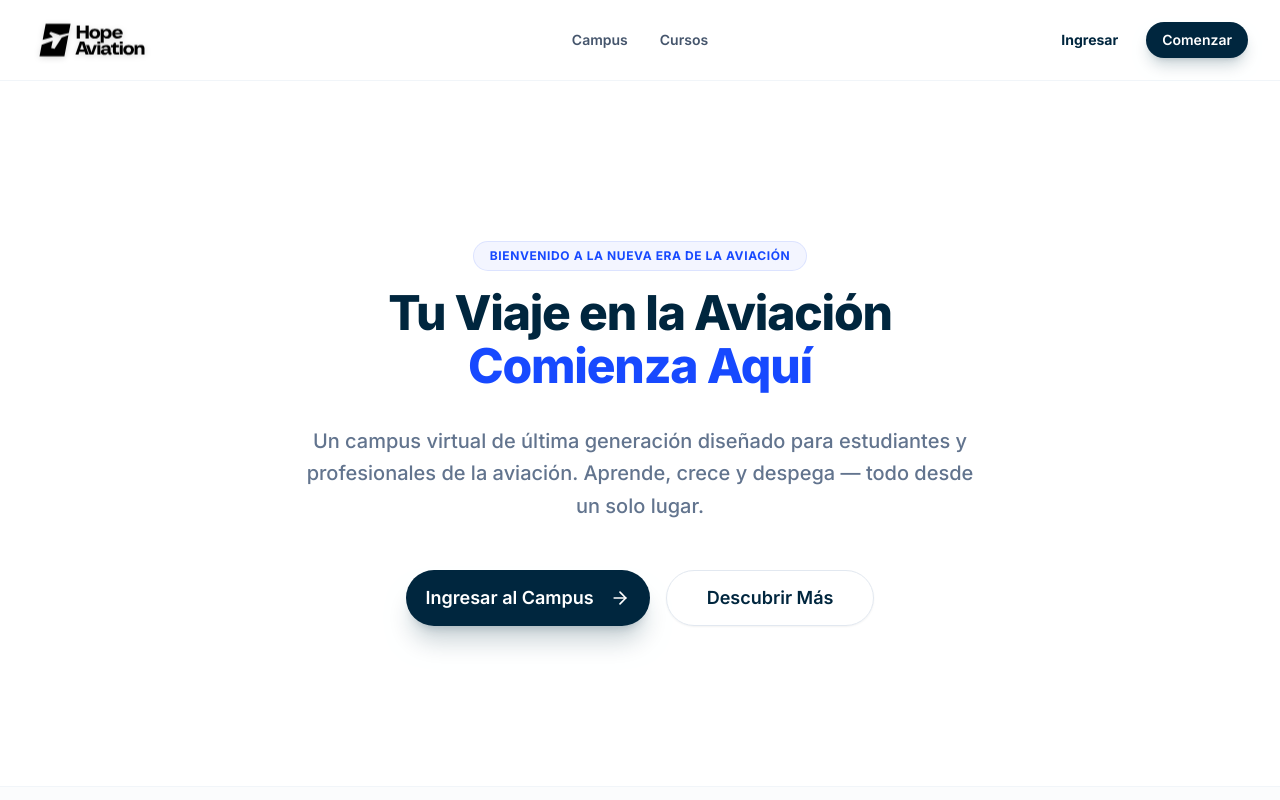
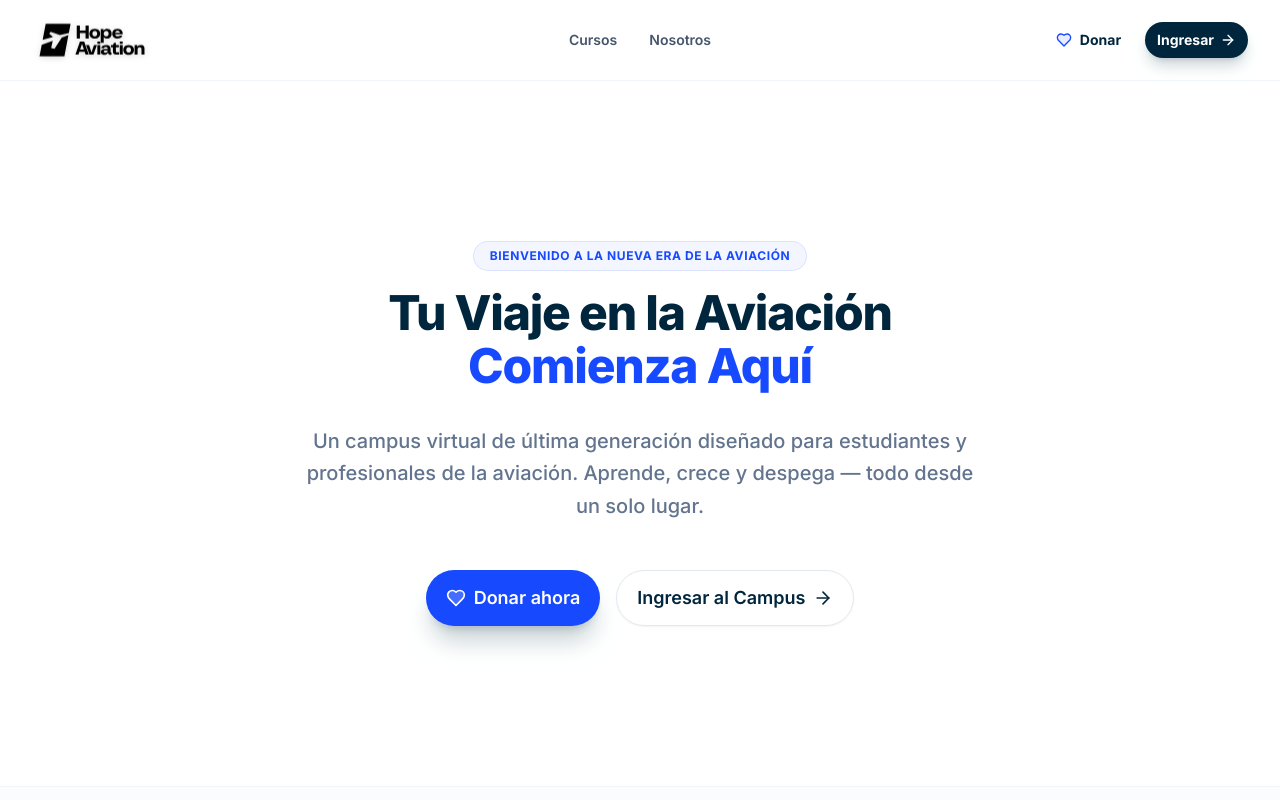
Before and after one commit to elianlehoux/hope-aviation, a Next.js app: page / in a window 1280 px wide. Shown: the top 800 px of the page. Built offline with nearby package versions, Linux system fonts and the light colour scheme; no server answers.

Commit message:
feat: add CampusSidebar component, implement useUser hook, and update navigation and UI for donations and auth-aware routing.

```diff
--- a/app/campus/layout.tsx
+++ b/app/campus/layout.tsx
@@ -3,6 +3,7 @@ import { Suspense } from "react";
 import { createClient } from "@/lib/supabase/server";
 import { LogoutButton } from "@/components/auth/logout-button";
 import { CampusMobileNav } from "@/components/features/campus/CampusMobileNav";
+import { CampusSidebar } from "@/components/features/campus/CampusSidebar";
 
 /**
  * Campus layout — shell for all /campus/* routes.
@@ -21,38 +22,7 @@ export default function CampusLayout({
 
   return (
     <div className="min-h-screen flex bg-background text-foreground">
-      <aside className="hidden xl:flex w-64 flex-col border-r border-border bg-card">
-        <div className="flex items-center px-6 h-20 border-b border-border">
-          <Link href="/" className="group flex items-center w-fit">
-            <img
-              src="/logos/Hope Black.svg"
-              alt="Hope Aviation"
-              className="h-20 w-auto drop-shadow-sm scale-[1.5] origin-left transition-transform duration-300 group-hover:scale-[1.55]"
-            />
-          </Link>
-        </div>
-
-        <nav className="flex-1 flex flex-col gap-1 px-3 py-4">
-          {navLinks.map((link) => (
-            <Link
-              key={link.href}
-              href={link.href}
-              className="rounded-lg px-3 py-2.5 text-sm font-medium text-muted-foreground hover:text-foreground hover:bg-accent transition-colors"
-            >
-              {link.label}
-            </Link>
-          ))}
-        </nav>
-
-        <div className="border-t border-border px-6 py-4">
-          <Link
-            href="/"
-            className="text-xs text-muted-foreground hover:text-foreground transition-colors"
-          >
-            ← Back to Home
-          </Link>
-        </div>
-      </aside>
+      <CampusSidebar navLinks={navLinks} />
 
       <div className="flex-1 flex flex-col">
         <Suspense fallback={<CampusHeaderFallback navLinks={navLinks} />}>
--- a/app/page.tsx
+++ b/app/page.tsx
@@ -12,7 +12,8 @@ import {
   Users,
   Award,
   ArrowRight,
-  CheckCircle2
+  CheckCircle2,
+  Heart
 } from "lucide-react";
 
 /**
@@ -48,14 +49,17 @@ export default function LandingPage() {
           </p>
 
           <div className="mt-12 flex flex-col sm:flex-row items-center justify-center gap-4">
-            <Button asChild size="lg" className="h-14 px-10 text-lg shadow-xl shadow-primary/20 group">
-              <Link href="/campus">
-                Ingresar al Campus
-                <ArrowRight className="ml-2 size-5 transition-transform group-hover:translate-x-1" />
+            <Button asChild size="lg" className="h-14 px-10 text-lg shadow-xl shadow-primary/20 group bg-accent hover:bg-accent/90 border-none">
+              <Link href="/donate" className="flex items-center gap-2">
+                <Heart className="size-5 fill-white/20" />
+                Donar ahora
               </Link>
             </Button>
-            <Button asChild variant="outline" size="lg" className="h-14 px-10 text-lg border-slate-200 hover:bg-slate-50">
-              <a href="#features">Descubrir Más</a>
+            <Button asChild variant="outline" size="lg" className="h-14 px-10 text-lg border-slate-200 hover:bg-slate-50 group">
+              <Link href="/campus" className="flex items-center gap-2">
+                Ingresar al Campus
+                <ArrowRight className="size-5 transition-transform group-hover:translate-x-1" />
+              </Link>
             </Button>
           </div>
         </div>
--- a/components/auth/logout-button.tsx
+++ b/components/auth/logout-button.tsx
@@ -23,7 +23,7 @@ export function LogoutButton() {
       type="button"
       onClick={onLogout}
       disabled={loading}
-      className="rounded-full border border-border bg-muted px-3 py-1.5 text-xs font-medium hover:bg-accent transition-colors disabled:opacity-60"
+      className="rounded-full border border-accent/20 bg-accent/5 px-4 py-1.5 text-xs font-semibold text-accent hover:bg-accent hover:text-white transition-all duration-200 disabled:opacity-60"
     >
       {loading ? "Signing out…" : "Sign out"}
     </button>
--- a/components/features/campus/CampusMobileNav.tsx
+++ b/components/features/campus/CampusMobileNav.tsx
@@ -13,12 +13,17 @@ interface NavLink {
 
 export function CampusMobileNav({ navLinks }: { navLinks: NavLink[] }) {
   const [isOpen, setIsOpen] = React.useState(false);
+  const [mounted, setMounted] = React.useState(false);
   const pathname = usePathname();
 
   // Close menu automatically if the route changes
   React.useEffect(() => {
     setIsOpen(false);
   }, [pathname]);
+
+  React.useEffect(() => {
+    setMounted(true);
+  }, []);
 
   // Prevent background scrolling when overlay is active
   React.useEffect(() => {
@@ -87,16 +92,16 @@ export function CampusMobileNav({ navLinks }: { navLinks: NavLink[] }) {
         <nav className="flex-1 overflow-y-auto px-4 py-4 space-y-1">
           {navLinks.map((link) => {
             // Simplified active path matching
-            const isActive = pathname === link.href || (pathname.startsWith(link.href) && link.href !== "/campus");
+            const isActive = mounted && (pathname === link.href || (pathname.startsWith(link.href) && link.href !== "/campus"));
             return (
               <Link
                 key={link.href}
                 href={link.href}
-                className={`block rounded-lg px-4 py-3 text-sm font-medium transition-colors
+                className={`block rounded-lg px-4 py-3 text-sm font-medium transition-all duration-200
                   ${
                     isActive
-                      ? "bg-accent/10 text-accent font-semibold"
-                      : "text-muted-foreground hover:bg-accent/5 hover:text-foreground"
+                      ? "bg-accent text-white shadow-lg shadow-accent/20 font-semibold"
+                      : "text-muted-foreground hover:bg-accent hover:text-white"
                   }
                 `}
                 onClick={() => setIsOpen(false)}
--- /dev/null
+++ b/components/features/campus/CampusSidebar.tsx
@@ -0,0 +1,63 @@
+"use client";
+
+import * as React from "react";
+import Link from "next/link";
+import { usePathname } from "next/navigation";
+
+interface NavLink {
+  href: string;
+  label: string;
+}
+
+export function CampusSidebar({ navLinks }: { navLinks: NavLink[] }) {
+  const pathname = usePathname();
+  const [mounted, setMounted] = React.useState(false);
+
+  React.useEffect(() => {
+    setMounted(true);
+  }, []);
+
+  return (
+    <aside className="hidden xl:flex w-64 flex-col border-r border-border bg-card">
+      <div className="flex items-center px-6 h-20 border-b border-border">
+        <Link href="/" className="group flex items-center w-fit">
+          <img
+            src="/logos/Hope Black.svg"
+            alt="Hope Aviation"
+            className="h-20 w-auto drop-shadow-sm scale-[1.5] origin-left transition-transform duration-300 group-hover:scale-[1.55]"
+          />
+        </Link>
+      </div>
+
+      <nav className="flex-1 flex flex-col gap-1 px-3 py-4">
+        {navLinks.map((link) => {
+          const isActive = mounted && (pathname === link.href || (pathname.startsWith(link.href) && link.href !== "/campus"));
+          return (
+            <Link
+              key={link.href}
+              href={link.href}
+              className={`rounded-lg px-3 py-2.5 text-sm font-medium transition-all duration-200
+                ${
+                  isActive
+                    ? "bg-accent text-white shadow-lg shadow-accent/20"
+                    : "text-muted-foreground hover:text-white hover:bg-accent"
+                }
+              `}
+            >
+              {link.label}
+            </Link>
+          );
+        })}
+      </nav>
+
+      <div className="border-t border-border px-6 py-4">
+        <Link
+          href="/"
+          className="text-xs text-muted-foreground hover:text-accent transition-colors font-medium"
+        >
+          ← Back to Home
+        </Link>
+      </div>
+    </aside>
+  );
+}
--- a/components/shared/navbar.tsx
+++ b/components/shared/navbar.tsx
@@ -3,8 +3,12 @@
 import * as React from "react";
 import Link from "next/link";
 import { Button } from "@/components/ui/button";
+import { useUser } from "@/hooks/use-user";
+import { ArrowRight, Heart } from "lucide-react";
 
 const Navbar = () => {
+  const { user, loading } = useUser();
+
   return (
     <nav className="sticky top-0 z-50 w-full border-b border-slate-100 bg-white/80 backdrop-blur-xl supports-[backdrop-filter]:bg-white/60">
       <div className="container mx-auto flex h-20 items-center justify-between px-4 md:px-8">
@@ -22,28 +26,36 @@ const Navbar = () => {
         {/* Navigation Links (Centered) */}
         <div className="hidden flex-1 justify-center gap-8 md:flex">
           <Link
-            href="/campus"
-            className="flex items-center text-sm font-semibold text-slate-600 transition-colors hover:text-primary relative group"
-          >
-            Campus
-            <span className="absolute -bottom-1 left-0 w-0 h-0.5 bg-accent transition-all group-hover:w-full" />
-          </Link>
-          <Link
             href="/courses"
             className="flex items-center text-sm font-semibold text-slate-600 transition-colors hover:text-primary relative group"
           >
             Cursos
             <span className="absolute -bottom-1 left-0 w-0 h-0.5 bg-accent transition-all group-hover:w-full" />
           </Link>
+          <Link
+            href="/about"
+            className="flex items-center text-sm font-semibold text-slate-600 transition-colors hover:text-primary relative group"
+          >
+             Nosotros
+            <span className="absolute -bottom-1 left-0 w-0 h-0.5 bg-accent transition-all group-hover:w-full" />
+          </Link>
         </div>
 
         {/* Action Buttons Section */}
         <div className="flex-1 flex items-center justify-end gap-3">
-          <Button variant="ghost" size="sm" className="font-bold text-primary">
-            Ingresar
+          <Button asChild variant="ghost" size="sm" className="hidden sm:flex font-bold text-primary hover:bg-accent/5 transition-colors">
+            <Link href="/donate" className="flex items-center gap-2">
+              <Heart className="size-4 text-accent fill-accent/10" />
+              Donar
+            </Link>
           </Button>
-          <Button size="sm" className="shadow-lg shadow-primary/20">
-            Comenzar
+
+          <Button asChild size="sm" className="shadow-lg shadow-primary/20 font-bold px-6 group">
+            <Link href={user ? "/campus" : "/auth/login"} className="flex items-center gap-1.5">
+              {!loading && (user ? "Ir al Campus" : "Ingresar")}
+              {loading && "Cargando..."}
+              <ArrowRight className="size-4 transition-transform group-hover:translate-x-1" />
+            </Link>
           </Button>
         </div>
       </div>
--- /dev/null
+++ b/hooks/use-user.ts
@@ -0,0 +1,36 @@
+"use client";
+
+import { useEffect, useState } from "react";
+import { createClient } from "@/lib/supabase/client";
+import { User } from "@supabase/supabase-js";
+
+export function useUser() {
+  const [user, setUser] = useState<User | null>(null);
+  const [loading, setLoading] = useState(true);
+  const supabase = createClient();
+
+  useEffect(() => {
+    // Initial session check
+    async function getInitialSession() {
+      const { data: { session } } = await supabase.auth.getSession();
+      setUser(session?.user ?? null);
+      setLoading(false);
+    }
+
+    getInitialSession();
+
+    // Listen for auth changes
+    const { data: { subscription } } = supabase.auth.onAuthStateChange(
+      (event, session) => {
+        setUser(session?.user ?? null);
+        setLoading(false);
+      }
+    );
+
+    return () => {
+      subscription.unsubscribe();
+    };
+  }, [supabase.auth]);
+
+  return { user, loading };
+}
```
Also changed, not shown: app/donate/page.tsx (added, +74 -0 lines), components/features/admin/UsersPanel.tsx (+19 -7 lines).
